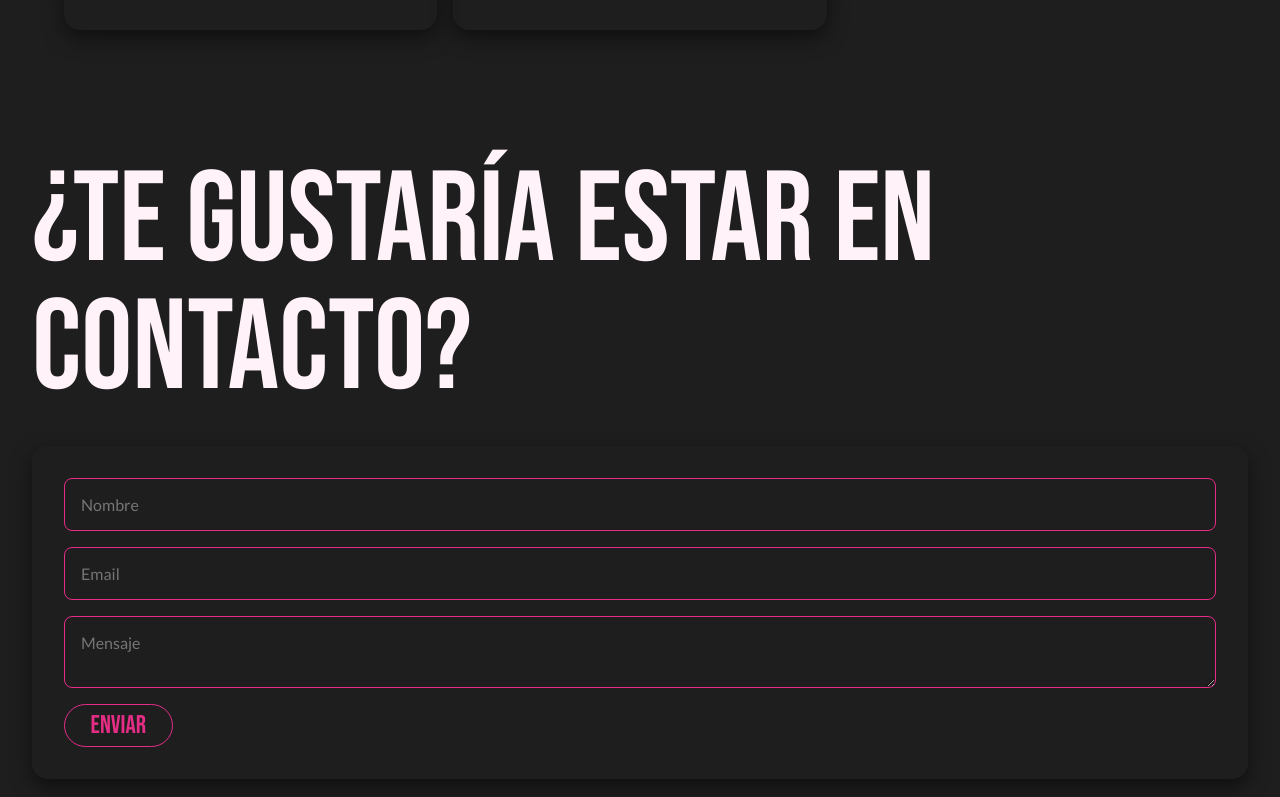
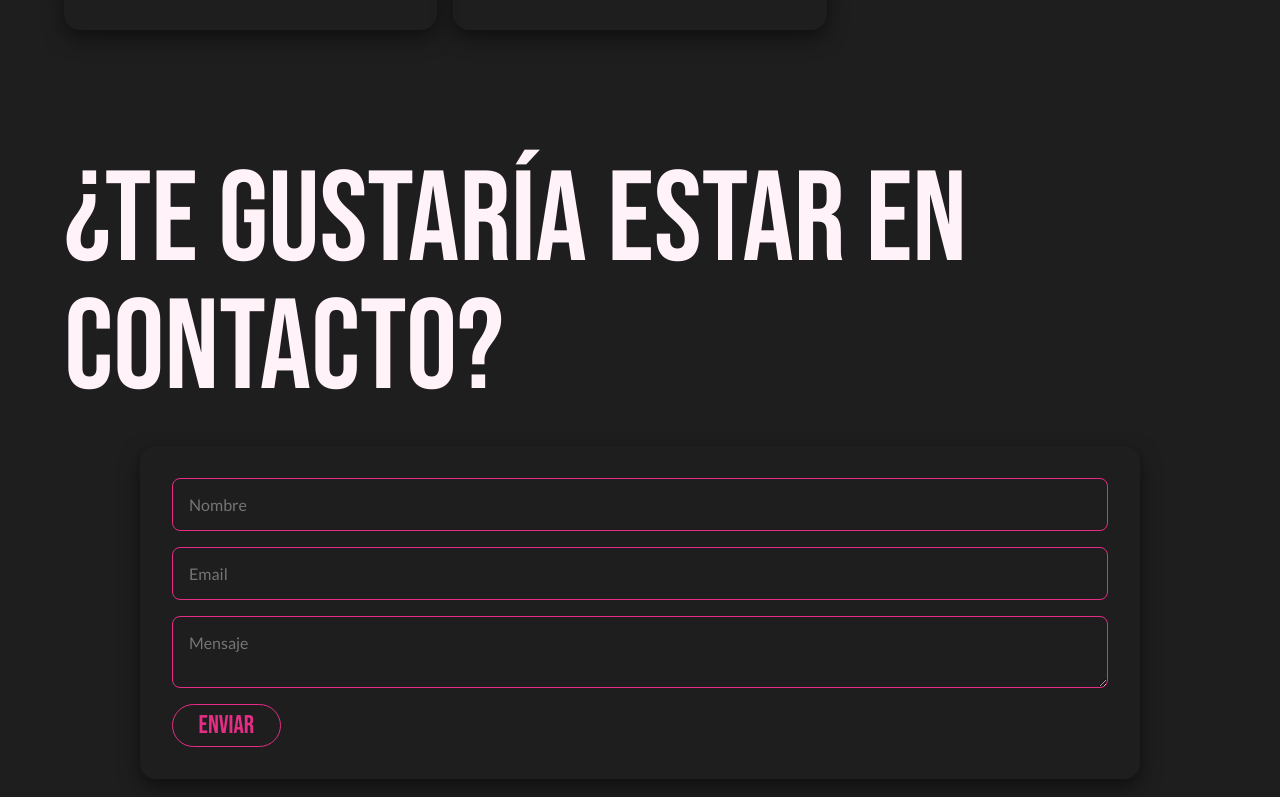
Before and after one commit to AnaisCabado/portfolio_html_mar25, a React (Vite) app: page / in a window 1280 px wide. Shown: the part 2583-3380 px from the top of the page. Built offline with nearby package versions, Linux system fonts and the light colour scheme.

Commit message:
contact responsive min 1280px

```diff
--- a/src/components/home/Contact.scss
+++ b/src/components/home/Contact.scss
@@ -35,3 +35,16 @@
         gap: 1em;
     }
 }
+
+
+@media (min-width: 1280px) {
+    #contact {
+        align-items: center;
+        padding: 2em 5%;
+
+        .contact__form {
+            width: 100%;
+            max-width: 1000px;
+        }
+    }
+}
```
